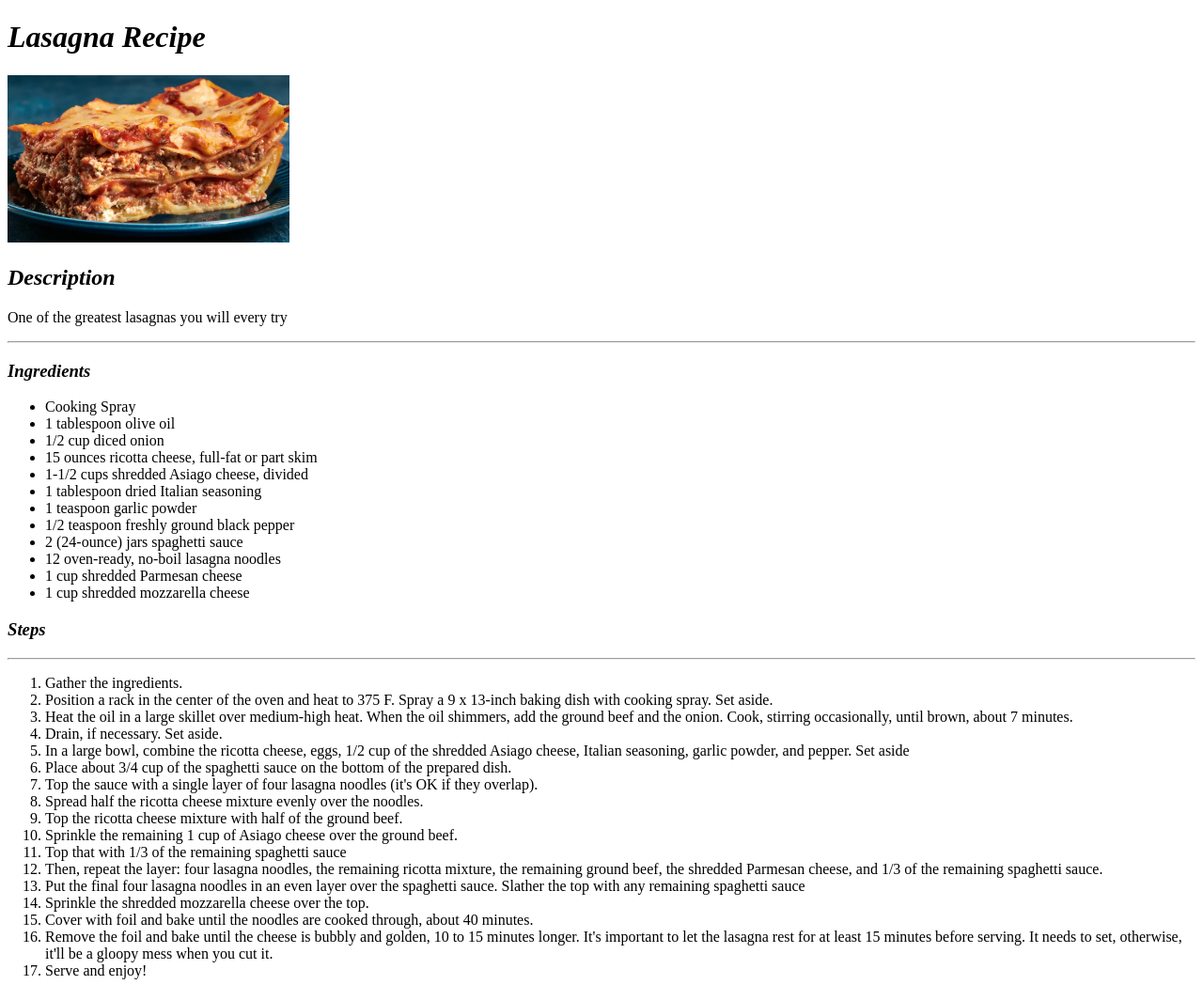
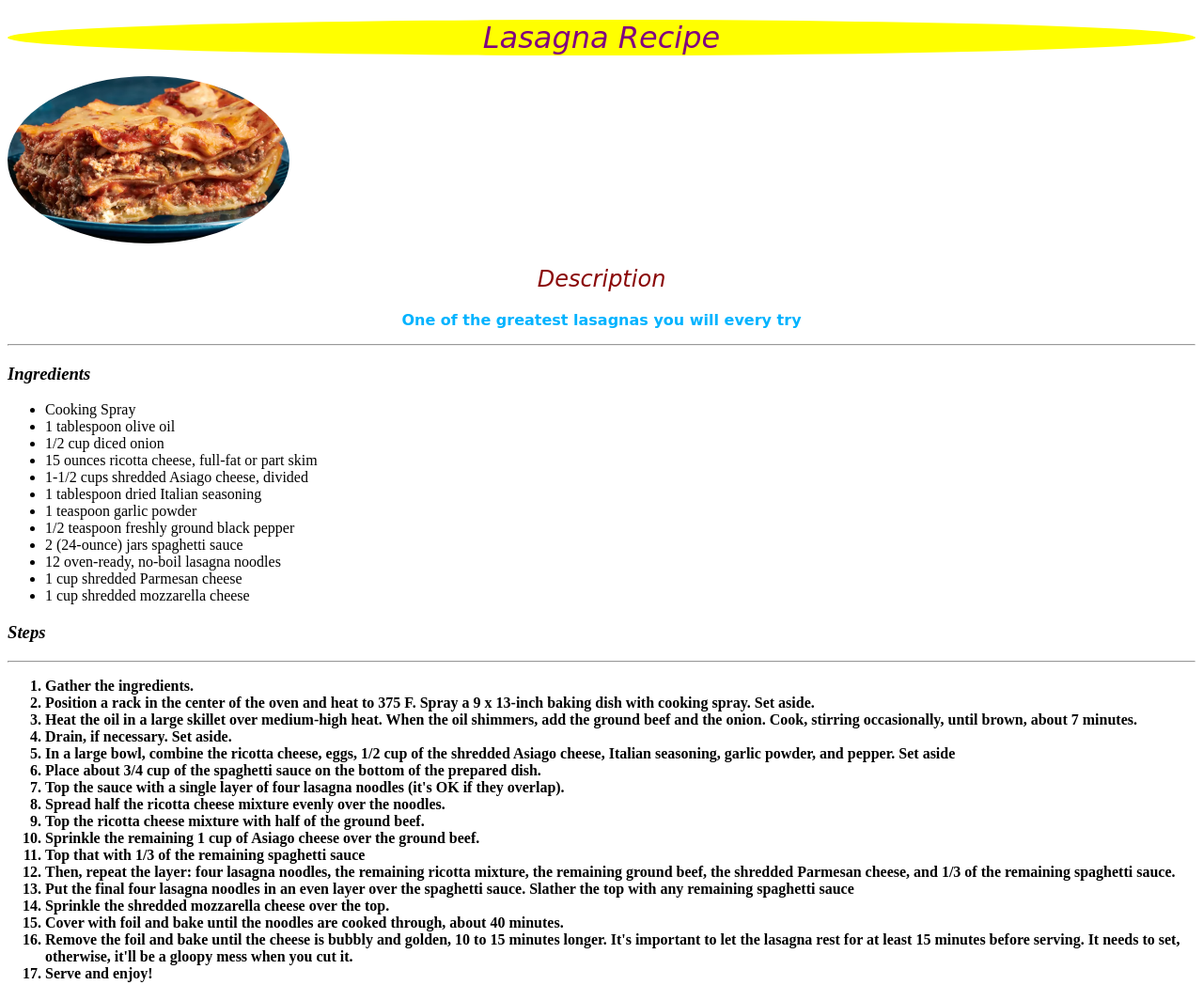
Before and after one commit to RobertJrr/odin_recipes, a plain HTML site: page recipes/lasagna.html in a window 1280 px wide. Shown: the whole page at 94% size. Drawn offline with Linux system fonts and the light colour scheme.

Commit message:
Added css style to this

```diff
--- a/recipes/lasagna.html
+++ b/recipes/lasagna.html
@@ -3,13 +3,14 @@
     <head>
         <meta charset="UTF-8">
         <title>Lasagna Recipes</title>
+        <link rel="stylesheet" href="../style.css">
     </head>
     <body>
-        <h1><em>Lasagna Recipe</em></h1>
+        <h1 class="lasagna title"><em>Lasagna Recipe</em></h1>
         <img src="../images/lasagna.png" width="300">
 
         <h2><em>Description</em></h2>
-        <p>One of the greatest lasagnas you will every try</p>
+        <p class="description">One of the greatest lasagnas you will every try</p>
         <hr>
 
         <h3><em>Ingredients</em></h3>
--- /dev/null
+++ b/style.css
@@ -0,0 +1,58 @@
+/* Main titles */
+h1,h2{
+    color: rgb(138, 7, 7);
+    font-family: "Playwrite ES Deco", cursive;
+    font-optical-sizing: auto;
+    font-weight: 200;
+    font-style: normal;
+    text-align: center;
+}
+
+/* main page */
+.main-background{
+    background-color: rgb(34, 107, 50);
+    border-radius: 50%;
+}
+
+ul a{
+    text-decoration: none;
+}
+
+/* for all */
+img{
+    border-radius: 50%;
+}
+
+.description{
+    font-weight: 800;
+    color: rgb(0, 179, 255);
+    font-family: "Playwrite ES Deco", cursive;
+    text-align: center;
+}
+
+ol li{
+    font-weight: bold;
+}
+
+/* calamari */
+#calamari-title{
+    background-color: black;
+    color: rgb(rgb(242, 73, 73), green, blue);
+    border-radius: 50%;
+}
+
+/* chickenParm */
+
+.chicken.title{
+    background-color: pink;
+    color:white;
+}
+/* lasagna */
+.lasagna.title{
+    color: purple;
+    background-color: yellow;
+}
+
+.title{
+    border-radius: 50%;;
+}
```
Also changed, not shown: index.html (+3 -2 lines), recipes/calamari.html (+3 -2 lines), recipes/chickenparm.html (+3 -2 lines).
